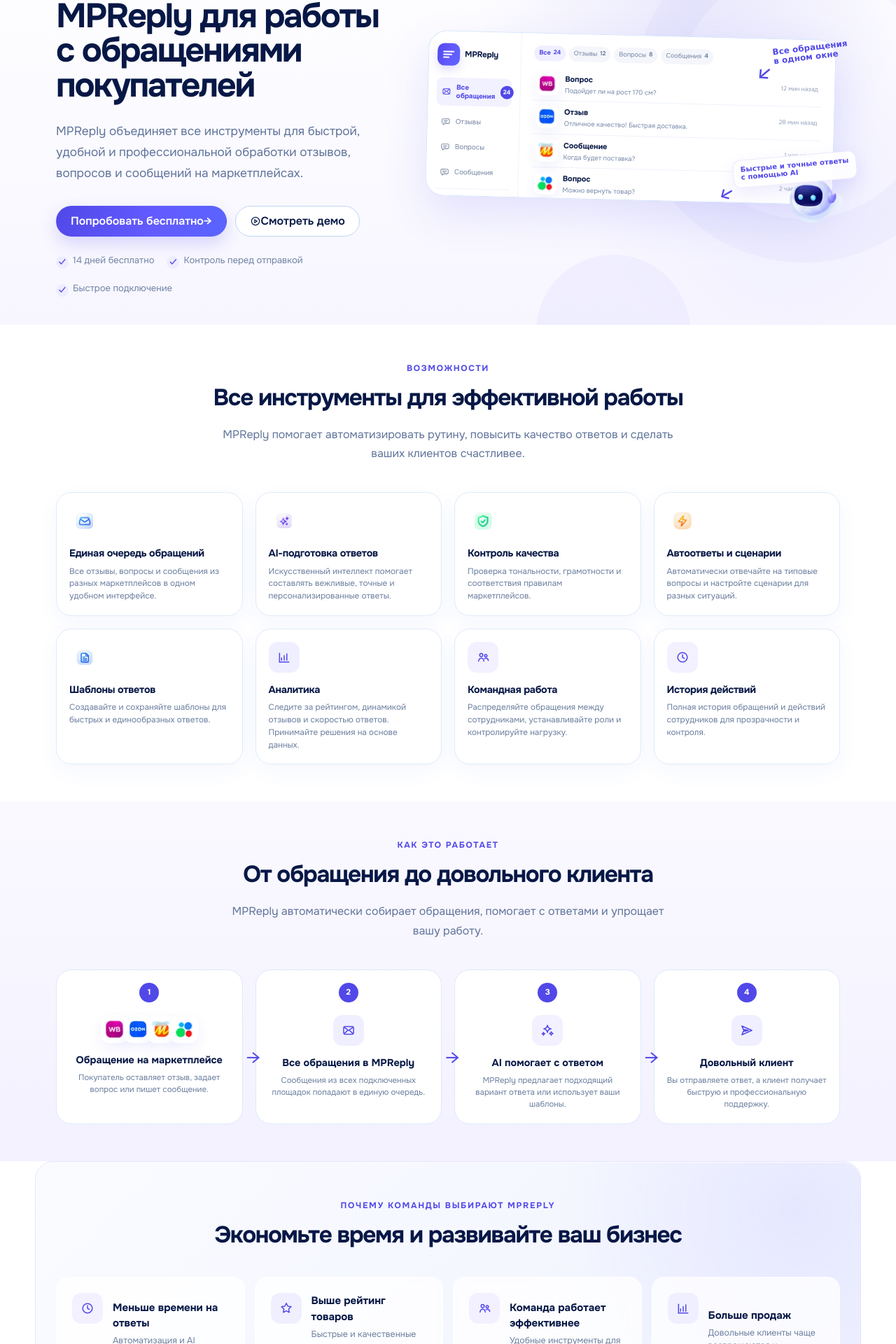
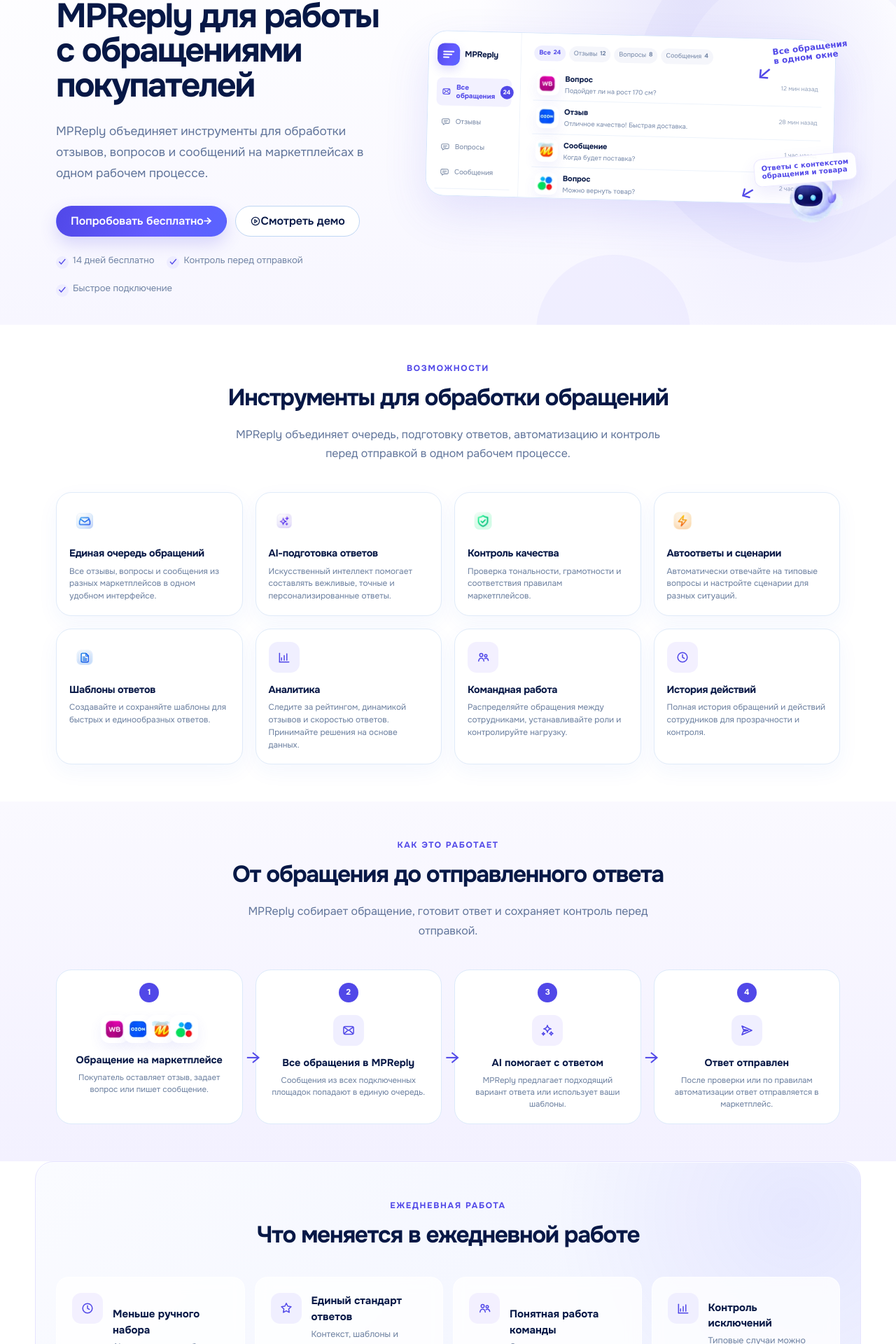
Before and after one commit to fedorovich-web/mpreply, a Next.js app in the folder apps/web/: page /features in a window 1280 px wide. Shown: the part 190-2110 px from the top of the page at 70% size. Built offline with nearby package versions, Linux system fonts and the light colour scheme; no server answers.

Commit message:
fix(web): ground features copy in product workflow

```diff
--- a/apps/web/app/features/page.tsx
+++ b/apps/web/app/features/page.tsx
@@ -113,8 +113,8 @@ const workflow = [
   {
     icon: "send" as PublicIconName,
     marketplaces: false,
-    title: "Довольный клиент",
-    text: "Вы отправляете ответ, а клиент получает быструю и профессиональную поддержку.",
+    title: "Ответ отправлен",
+    text: "После проверки или по правилам автоматизации ответ отправляется в маркетплейс.",
   },
 ] as const;
 
@@ -122,26 +122,26 @@ const benefits: readonly [PublicIconName, Tone, string, string][] = [
   [
     "clock",
     "purple",
-    "Меньше времени на ответы",
-    "Автоматизация и AI ускоряют обработку типовых обращений.",
+    "Меньше ручного набора",
+    "AI-черновики и шаблоны дают готовую основу для повторяющихся ответов.",
   ],
   [
     "star",
     "blue",
-    "Выше рейтинг товаров",
-    "Быстрые и качественные ответы помогают получать больше положительных отзывов.",
+    "Единый стандарт ответов",
+    "Контекст, шаблоны и правила помогают команде придерживаться согласованного стиля общения.",
   ],
   [
     "users",
     "purple",
-    "Команда работает эффективнее",
-    "Удобные инструменты для распределения задач и контроля качества.",
+    "Понятная работа команды",
+    "Статусы и роли помогают видеть, кто и с каким обращением работает.",
   ],
   [
     "chart",
     "blue",
-    "Больше продаж",
-    "Довольные клиенты чаще возвращаются и рекомендуют ваши товары.",
+    "Контроль исключений",
+    "Типовые случаи можно автоматизировать, а неоднозначные оставить на проверку сотруднику.",
   ],
 ];
 
@@ -183,11 +183,11 @@ export default function FeaturesPage() {
         <section className="features-mockup-hero mockup-hero">
           <div className="public-container mockup-hero-grid">
             <div className="mockup-hero-copy">
-              <p className="mockup-eyebrow">Больше возможностей — больше довольных клиентов</p>
+              <p className="mockup-eyebrow">Один процесс для обращений покупателей</p>
               <h1>Все возможности MPReply для работы с обращениями покупателей</h1>
               <p>
-                MPReply объединяет все инструменты для быстрой, удобной и профессиональной обработки отзывов,
-                вопросов и сообщений на маркетплейсах.
+                MPReply объединяет инструменты для обработки отзывов, вопросов и сообщений на маркетплейсах
+                в одном рабочем процессе.
               </p>
               <div className="mockup-actions">
                 <Link className="button button-primary" href="/auth/register?intent=connect-marketplace">
@@ -263,9 +263,9 @@ export default function FeaturesPage() {
                 <span>↙</span>
               </div>
               <div className="features-hero-note features-hero-note-ai" aria-hidden="true">
-                Быстрые и точные ответы
+                Ответы с контекстом
                 <br />
-                с помощью AI
+                обращения и товара
                 <span>↙</span>
               </div>
               <div className="mockup-mascot" aria-hidden="true" />
@@ -277,8 +277,8 @@ export default function FeaturesPage() {
           <div className="public-container">
             <div className="mockup-section-head">
               <p className="mockup-eyebrow">Возможности</p>
-              <h2>Все инструменты для эффективной работы</h2>
-              <p>MPReply помогает автоматизировать рутину, повысить качество ответов и сделать ваших клиентов счастливее.</p>
+              <h2>Инструменты для обработки обращений</h2>
+              <p>MPReply объединяет очередь, подготовку ответов, автоматизацию и контроль перед отправкой в одном рабочем процессе.</p>
             </div>
             <div className="features-tool-grid">
               {tools.map((tool) => (
@@ -298,8 +298,8 @@ export default function FeaturesPage() {
           <div className="public-container">
             <div className="mockup-section-head">
               <p className="mockup-eyebrow">Как это работает</p>
-              <h2>От обращения до довольного клиента</h2>
-              <p>MPReply автоматически собирает обращения, помогает с ответами и упрощает вашу работу.</p>
+              <h2>От обращения до отправленного ответа</h2>
+              <p>MPReply собирает обращение, готовит ответ и сохраняет контроль перед отправкой.</p>
             </div>
             <div className="features-workflow">
               {workflow.map((step, index) => (
@@ -333,8 +333,8 @@ export default function FeaturesPage() {
         <section className="public-section">
           <div className="public-container">
             <div className="mockup-section-head">
-              <p className="mockup-eyebrow">Почему команды выбирают MPReply</p>
-              <h2>Экономьте время и развивайте ваш бизнес</h2>
+              <p className="mockup-eyebrow">Ежедневная работа</p>
+              <h2>Что меняется в ежедневной работе</h2>
             </div>
             <div className="features-benefit-grid">
               {benefits.map(([icon, tone, title, text]) => (
```
